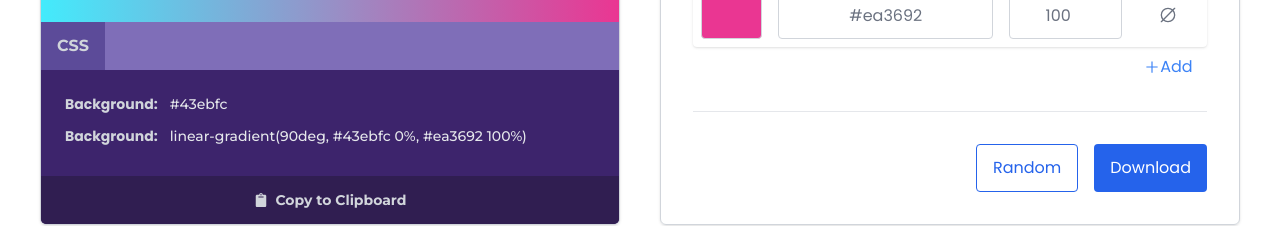
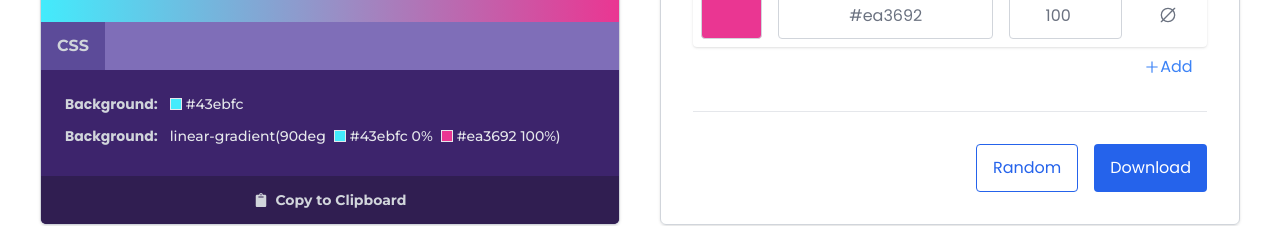
Before and after one commit to EMCSquare12/color-wave, a React (Vite) app in the folder color-wave/: page / in a window 1280 px wide. Shown: the part 323-549 px from the top of the page. Built offline with nearby package versions, Linux system fonts and the light colour scheme.

Commit message:
Feat: add color indicator besides color hex value in code display

```diff
--- a/color-wave/src/components/Display.jsx
+++ b/color-wave/src/components/Display.jsx
@@ -33,6 +33,25 @@ const Display = ({ gradient, bgColor, isOpen }) => {
   //     return gradientString;
   //   }
   // };
+
+  const addSpanToColorValues = (gradient) => {
+    const colors = gradient.split(",").map((color) => {
+      const colorValue = color.match(/#[0-9a-fA-F]{6}/);
+      if (colorValue) {
+        return (
+          <span className="flex flex-row items-center justify-center h-auto gap-1 w-fit">
+            <span
+              style={{ background: colorValue[0] }}
+              className="w-3 h-3 gap-2 border"
+            />
+            {color}
+          </span>
+        );
+      }
+      return color;
+    });
+    return colors;
+  };
 
   useEffect(() => {
     const handleResize = () => {
@@ -84,26 +103,26 @@ const Display = ({ gradient, bgColor, isOpen }) => {
       </div>
       <div className="md:h-[calc(40%-3rem)] w-full h-0 bg-[#3D246C]  md:flex flex-col ">
         <div
-          className={`w-full md:h-[calc(100%-3rem)] h-[50%] bg-[#3D246C] p-6 md:flex flex-col gap-3 ${
+          className={`w-full md:h-[calc(100%-3rem)] overflow-y-auto h-[50%] bg-[#3D246C] p-6 flex flex-col md:gap-3 gap-2 ${
             width < 768
-              ? `${isCodeOpen === false ? "hidden" : "absolute"} top-0`
+              ? `${isCodeOpen === false ? "hidden" : "absolute top-0"} `
               : ""
           }`}
         >
           <div className="flex flex-row gap-3 ">
-            <h1 className="flex items-start text-sm font-bold text-gray-300 font-poppins">
+            <h1 className="flex items-start text-xs font-bold text-gray-300 md:text-sm font-poppins">
               Background:
             </h1>
-            <p className="flex items-center gap-1 text-sm font-medium text-gray-200 font-mont">
-              {bgColor}
+            <p className="flex items-center gap-1 text-xs font-medium text-gray-200 md:text-sm font-mont ">
+              {addSpanToColorValues(bgColor)}
             </p>
           </div>
           <div className="flex flex-row gap-3 ">
-            <h1 className="flex items-start text-sm font-bold text-gray-300 font-poppins">
+            <h1 className="flex items-start text-xs font-bold text-gray-300 md:text-sm font-poppins">
               Background:
             </h1>
-            <p className="flex items-center w-full gap-1 text-sm font-medium text-gray-200 break-words whitespace-pre-line font-mont">
-              {gradient}
+            <p className="flex flex-row flex-wrap items-center w-full gap-1 text-xs font-medium text-gray-200 md:gap-2 md:text-sm font-mont">
+              {addSpanToColorValues(gradient)}
             </p>
           </div>
           {width < 768 && (
```
